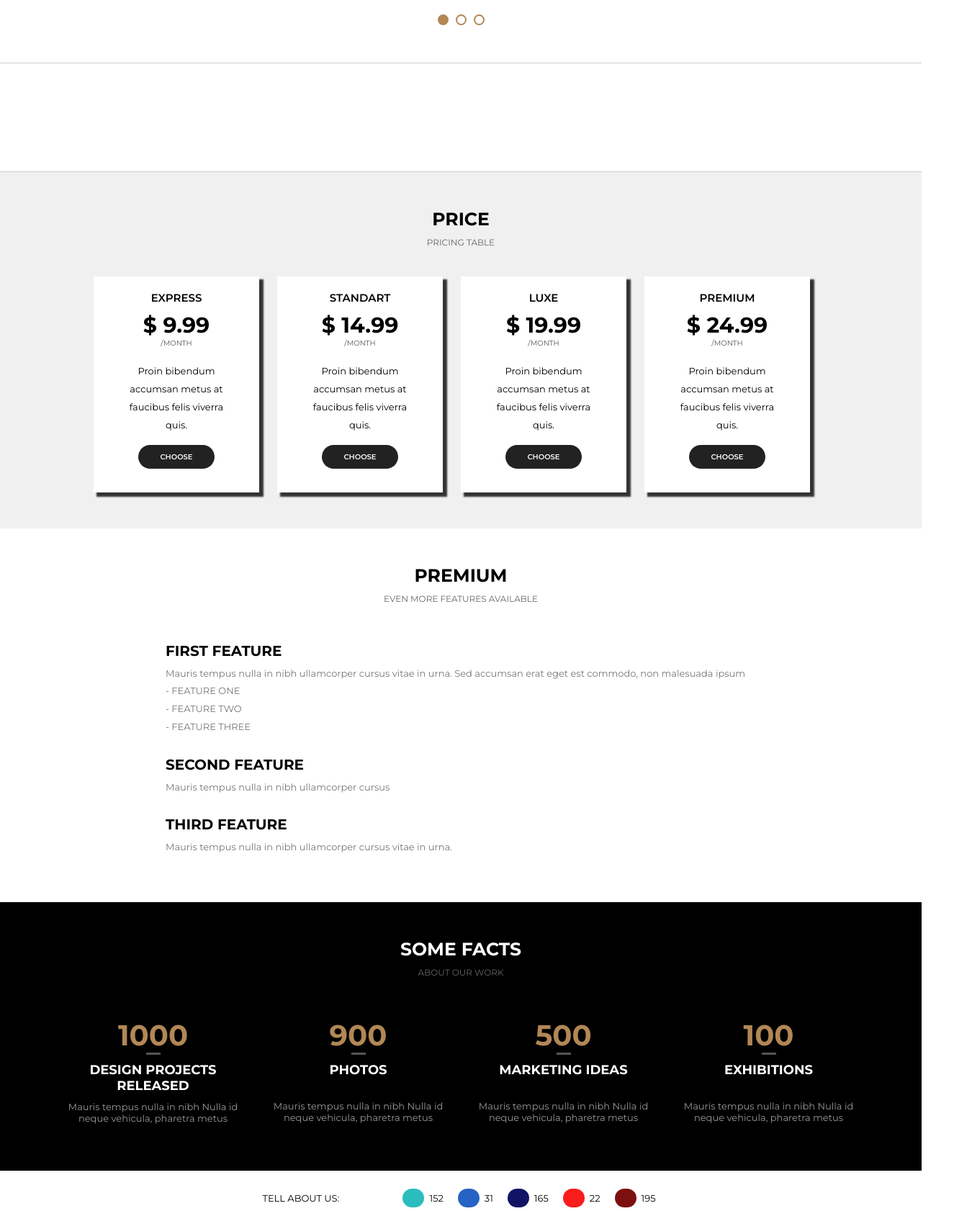
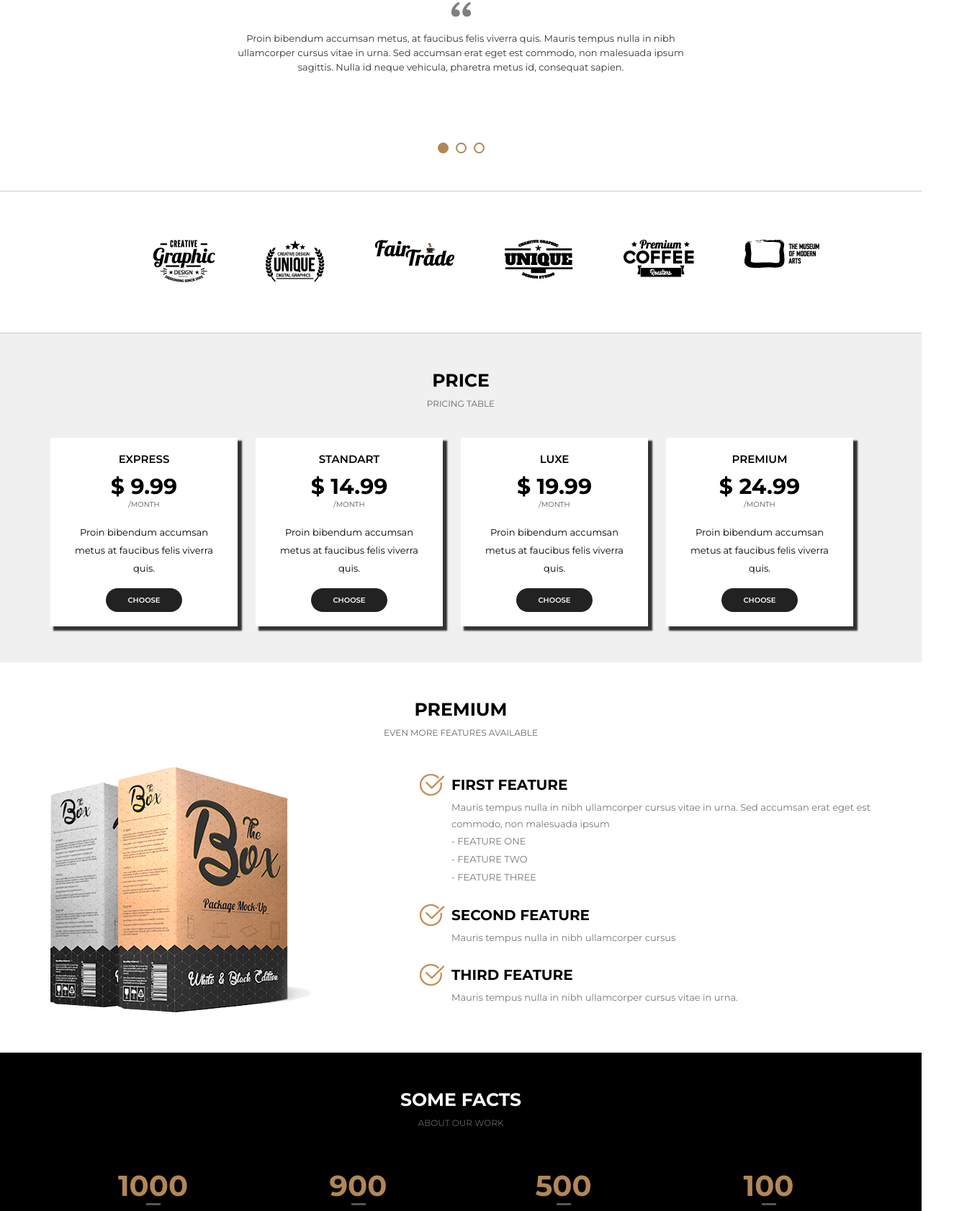
Before and after one commit to adrcosta0/testesFrontEnd, a plain HTML site: page Projeto - Awax/home.html in a window 1280 px wide. Shown: the part 3518-5200 px from the top of the page at 72% size, 1350 px wide, since content can reach past the window. Drawn offline with Linux system fonts and the light colour scheme; files whose address does not match are found by name; a web font is replaced by a local one.

Commit message:
Alterando projeto Awax

```diff
--- a/Projeto - Awax/assets/css/style.css
+++ b/Projeto - Awax/assets/css/style.css
@@ -576,7 +576,6 @@ CSS DE ÁREAS ESPECIFICAS DE CADA SESSÃO
 .companies .section-body{
     padding-top: 17px;
     padding-bottom: 17px;
-    width: 1140px;
     justify-content: center;
     display: flex;
     flex-direction: row;
@@ -604,8 +603,7 @@ CSS DE ÁREAS ESPECIFICAS DE CADA SESSÃO
     padding-bottom: 50px;
 }
 .section-price {
-   width: 100vw;
-
+   display: flex;
 }
 .section-price .sliders {
     width: 1140px;
@@ -616,25 +614,31 @@ CSS DE ÁREAS ESPECIFICAS DE CADA SESSÃO
     align-items: center;
 }
 .section-price .slide {
-    width: 230px;
+
+
     height: 100%;
     min-height: 300px;
     display: inline-flex;
-    background-color: #fff;
-    margin-right: 25px;
-    box-shadow: #333 5px 5px 2px 1px;
-    transition: .4s;
+
+
+
+
 }
-.section-price .slidearea {
+.section-price .section-price-item {
     display: flex;
     flex-direction: column;
-    height: 100%;
+    flex: 1;
+    width: 230px;
     justify-content: center;
     align-items: center;
     color: #000;
-    padding: 20px 40px;
+    background-color: #fff;
+    box-shadow: #333 5px 5px 2px 1px;
+    padding: 20px;
+    margin-right: 25px;
+    transition: .4s;
 }
-.section-price .slide:hover {
+.section-price .section-price-item:hover {
     transform: scale(1.1);
 }
 .section-price .price-title {
--- a/Projeto - Awax/home.html
+++ b/Projeto - Awax/home.html
@@ -267,7 +267,7 @@
                             <div class="section-team">
                                 <div class="sliders" style="margin-left: 0;">
                                     <div class="slide"><div class="slidearea">
-                                            <img class="section-team--avatar" src="../PROJETO AWAX/media/mulher1.png" alt="">
+                                            <img class="section-team--avatar" src="media/mulher1.png" alt="">
                                             <div class="section-team--name">Jane Doe</div>
                                             <div class="section-team--role">Master Mind</div>
                                             <div class="section-team--social">
@@ -280,7 +280,7 @@
                                         </div>
                                     </div><div class="slide">
                                         <div class="slidearea">
-                                            <img class="section-team--avatar" src="../PROJETO AWAX/media/homem1.png" alt="">
+                                            <img class="section-team--avatar" src="media/homem1.png" alt="">
                                             <div class="section-team--name">Mike Shiller</div>
                                             <div class="section-team--role">Creative Head</div>
                                             <div class="section-team--social">
@@ -293,7 +293,7 @@
                                         </div>
                                     </div><div class="slide">
                                         <div class="slidearea">
-                                            <img class="section-team--avatar" src="../PROJETO AWAX/media/mulher2.png" alt="">
+                                            <img class="section-team--avatar" src="media/mulher2.png" alt="">
                                             <div class="section-team--name">Anna Johns</div>
                                             <div class="section-team--role">Technical Lead</div>
                                             <div class="section-team--social">
@@ -306,7 +306,7 @@
                                         </div>
                                     </div><div class="slide">
                                         <div class="slidearea">
-                                            <img class="section-team--avatar" src="../PROJETO AWAX/media/homem2.png" alt="">
+                                            <img class="section-team--avatar" src="media/homem2.png" alt="">
                                             <div class="section-team--name">Jane Doe</div>
                                             <div class="section-team--role">Master mind</div>
                                             <div class="section-team--social">
@@ -328,6 +328,9 @@
                         </div>
                     </div>
                 </section>
+
+
+                                    <!--CLIENTS-->
                 <section class="default light clients">
                     <div class="section-title">Happy Clients</div>
                     <div class="section-desc">Client Reviews</div>
@@ -335,7 +338,7 @@
                         <div class="section-clients">
                             <div class="sliders" style="margin-left: 0;">
                                     <div class="slide"><div class="slidearea">
-                                            <img class="section-clients--avatar" src="../PROJETO AWAX/media/homem2.png" alt="">
+                                            <img class="section-clients--avatar" src="media/homem2.png" alt="">
                                             <div class="section-clients--name">John Doe</div>
                                             <div class="section-clients--role">Head of PR Departament</div>
                                             <div class="section-clients--quote">
@@ -390,50 +393,55 @@
                     </div>
                 </section>
 
+
+
+                                        <!--COMPANIES-->
                 <section class="default light companies">
                     <div class="section-body">
                         <div class="section-companies">
                             <div class="section-companie">
-                                <img src="../PROJETO AWAX/media/empresa1.png" alt="">
+                                <img src="media/empresa1.png" alt="">
                             </div>
                         </div>
                         <div class="section-companies">
                             <div class="section-companie">
-                                <img src="../PROJETO AWAX/media/empresa2.png" alt="">
+                                <img src="media/empresa2.png" alt="">
                             </div>
                         </div>
                         <div class="section-companies">
                             <div class="section-companie">
-                                <img src="../PROJETO AWAX/media/empresa3.png" alt="">
+                                <img src="media/empresa3.png" alt="">
                             </div>
                         </div>
                         <div class="section-companies">
                             <div class="section-companie">
-                                <img src="../PROJETO AWAX/media/empresa4.png" alt="">
+                                <img src="media/empresa4.png" alt="">
                             </div>
                         </div>
                         <div class="section-companies">
                             <div class="section-companie">
-                                <img src="../PROJETO AWAX/media/empresa5.png" alt="">
+                                <img src="media/empresa5.png" alt="">
                             </div>
                         </div>
                         <div class="section-companies">
                             <div class="section-companie">
-                                <img src="../PROJETO AWAX/media/empresa6.png" alt="">
+                                <img src="media/empresa6.png" alt="">
                             </div>
                         </div>
                     </div>
                 </section>
 
+
+
+
+                            <!--PRICE-->
                 <section class="default light price">
                     <div class="section-price--area">
                         <div class="section-title">PRICE</div>
                         <div class="section-desc">PRICING TABLE</div>
                         <div class="section-body">
                             <div class="section-price">
-                                <div class="sliders">
-                                    <div class="slide">
-                                        <div class="slidearea">
+                                <div class="section-price-item">
                                     <div class="price-title">Express</div>
                                     <div class="price-value">
                                         <h4>$ 9.99</h4>
@@ -449,9 +457,9 @@
 
                                     <a href="" class="button-price">Choose</a>
                                 </div>
-                                    </div>
-                                    <div class="slide">
-                                        <div class="slidearea">
+
+
+                                <div class="section-price-item">
                                     <div class="price-title">Standart</div>
                                     <div class="price-value">
                                         <h4>$ 14.99</h4>
@@ -467,9 +475,9 @@
 
                                     <a href="" class="button-price">Choose</a>
                                 </div>
-                                    </div>
-                                    <div class="slide">
-                                        <div class="slidearea">
+
+
+                                <div class="section-price-item">
                                     <div class="price-title">Luxe</div>
                                     <div class="price-value">
                                         <h4>$ 19.99</h4>
@@ -485,9 +493,9 @@
 
                                     <a href="" class="button-price">Choose</a>
                                 </div>
-                                    </div>
-                                    <div class="slide">
-                                        <div class="slidearea">
+
+
+                                <div class="section-price-item">
                                     <div class="price-title">Premium</div>
                                     <div class="price-value">
                                         <h4>$ 24.99</h4>
@@ -503,13 +511,17 @@
 
                                     <a href="" class="button-price">Choose</a>
                                 </div>
-                                    </div>
-                                </div>
+
                             </div>
                         </div>
                     </div>
                 </section>
 
+
+
+
+
+                                    <!--PREMIUM-->
                 <section class="default light premium">
                     <div class="section-premium--area">
                         <div class="section-title">Premium</div>
@@ -517,12 +529,12 @@
                         <div class="section-body">
                             <div class="section-premium">
                                 <div class="section-premium--book">
-                                    <img src="../PROJETO AWAX/media/livros.png" alt="">
+                                    <img src="media/livros.png" alt="">
                                 </div>
                                 <div class="section-premium-desc">
                                     <div class="section-premium--role">
                                         <div class="premium-check">
-                                            <img src="../PROJETO AWAX/assets/images/check.png" alt="">
+                                            <img src="assets/images/check.png" alt="">
                                         </div>
                                         <div class="premium-text">
                                             <h4>First Feature</h4>
@@ -538,7 +550,7 @@
                                     </div>
                                     <div class="section-premium--role">
                                         <div class="premium-check">
-                                            <img src="../PROJETO AWAX/assets/images/check.png" alt="">
+                                            <img src="assets/images/check.png" alt="">
                                         </div>
                                         <div class="premium-text">
                                             <h4>Second Feature</h4>
@@ -547,7 +559,7 @@
                                     </div>
                                     <div class="section-premium--role">
                                         <div class="premium-check">
-                                            <img src="../PROJETO AWAX/assets/images/check.png" alt="">
+                                            <img src="assets/images/check.png" alt="">
                                         </div>
                                         <div class="premium-text">
                                             <h4>Third Feature</h4>
@@ -557,6 +569,11 @@
                                 </div>
                             </div>
                 </section>
+
+
+
+
+                                        <!--SOME FACTS-->
                 <section class="default dark">
                     <div class="section-title">Some Facts</div>
                     <div class="section-desc">About Our Work</div>
@@ -598,39 +615,45 @@
                     </div>
                 </section>
 
+                                        <!--SOME FACTS: SOCIALS-->
                 <section class="default light socials">
                     <div class="section-some-facts--socials-area">
                         <div class="section-some-facts--share">
-                            <img src="../PROJETO AWAX/assets/images/share.png" alt="">
+                            <img src="assets/images/share.png" alt="">
                             <p>Tell About Us:</p>
                         </div>
                         <div class="section-some-facts--socials">
                             <div class="section-some-facts--social">
-                                <a href="" style="background-color: rgb(43, 189, 189);"><img  src="../PROJETO AWAX/assets/images/twitter.png" alt=""></a>
+                                <a href="" style="background-color: rgb(43, 189, 189);"><img  src="assets/images/twitter.png" alt=""></a>
                                 <p>152</p>
                             </div>
                             <div class="section-some-facts--social">
-                                <a href="" style="background-color: rgb(38, 99, 197);"><img  src="../PROJETO AWAX/assets/images/linkedin.png" alt=""></a>
+                                <a href="" style="background-color: rgb(38, 99, 197);"><img  src="assets/images/linkedin.png" alt=""></a>
                                 <p>31</p>
                             </div>
                             <div class="section-some-facts--social">
-                                <a href="" style="background-color: rgb(17, 19, 100);"><img  src="../PROJETO AWAX/assets/images/facebook.png" alt=""></a>
+                                <a href="" style="background-color: rgb(17, 19, 100);"><img  src="assets/images/facebook.png" alt=""></a>
                                 <p>165</p>
                             </div>
                             <div class="section-some-facts--social">
-                                <a href="" style="background-color: rgb(249, 29, 29);"><img  src="../PROJETO AWAX/assets/images/googleplus.png" alt=""></a>
+                                <a href="" style="background-color: rgb(249, 29, 29);"><img  src="assets/images/googleplus.png" alt=""></a>
                                 <p>22</p>
                             </div>
                             <div class="section-some-facts--social">
-                                <a href="" style="background-color: rgb(124, 16, 16);"><img  src="../PROJETO AWAX/assets/images/pinterest.png" alt=""></a>
+                                <a href="" style="background-color: rgb(124, 16, 16);"><img  src="assets/images/pinterest.png" alt=""></a>
                                 <p>195</p>
                             </div>
                         </div>
                     </div>
                 </section>
 
+
+
+
+
+                                <!--CONTACT US-->
                 <section class="default light contactus">
-                    <div class="section-title">Contactus</div>
+                    <div class="section-title">Contact us</div>
                     <div class="section-desc">Our Agendcy Located In Melbourne Australia</div>
                     <div class="section-body">
                         <div class="section-contactus">
@@ -686,6 +709,11 @@
                     </div>
                 </section>
            </main>
+
+
+
+
+                                        <!--FOOTER-->
            <footer class="default dark footer">
                <div class="section-body">
                     <div class="footer-social">
```
Lines whose indentation alone changed are shown as unchanged.
